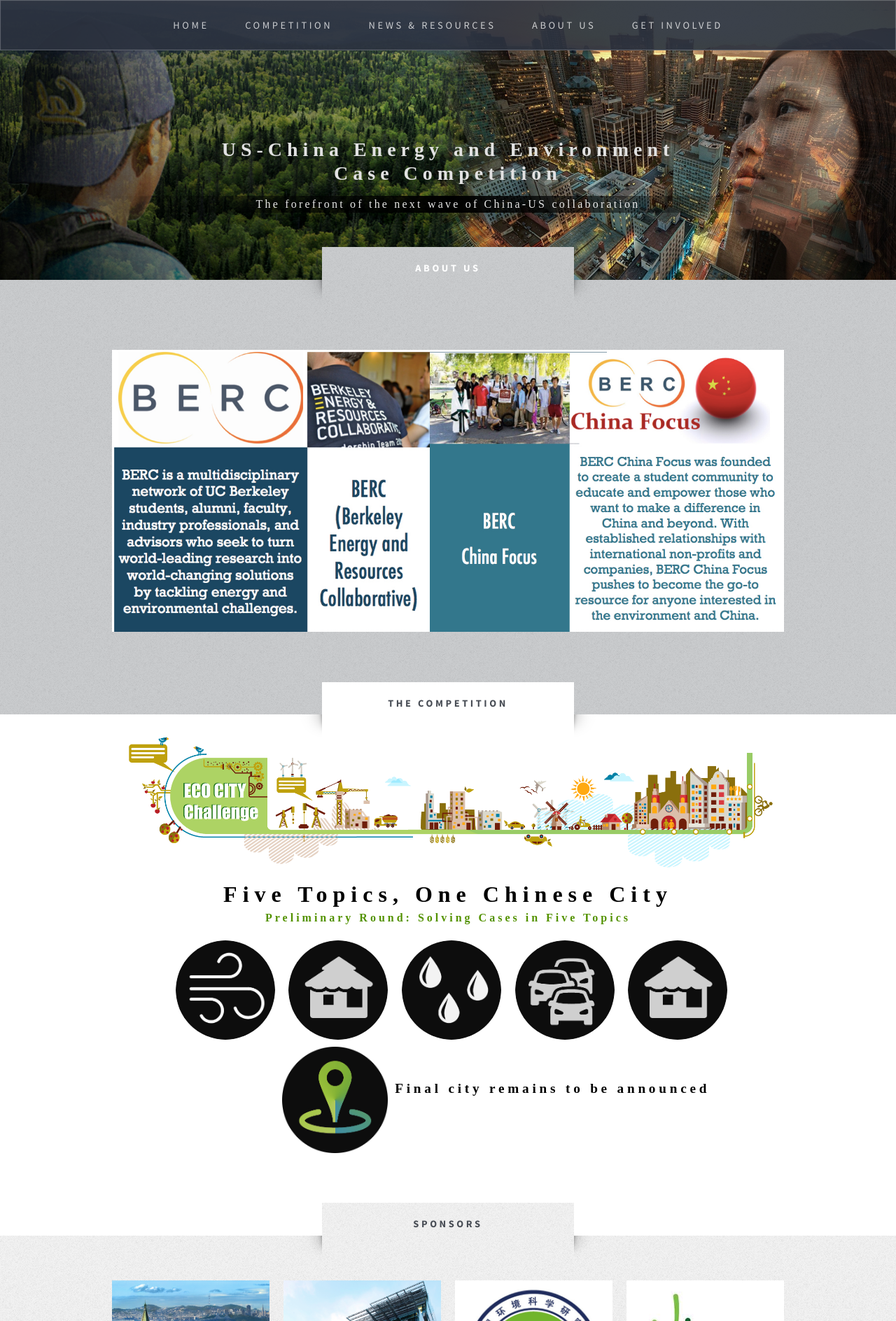
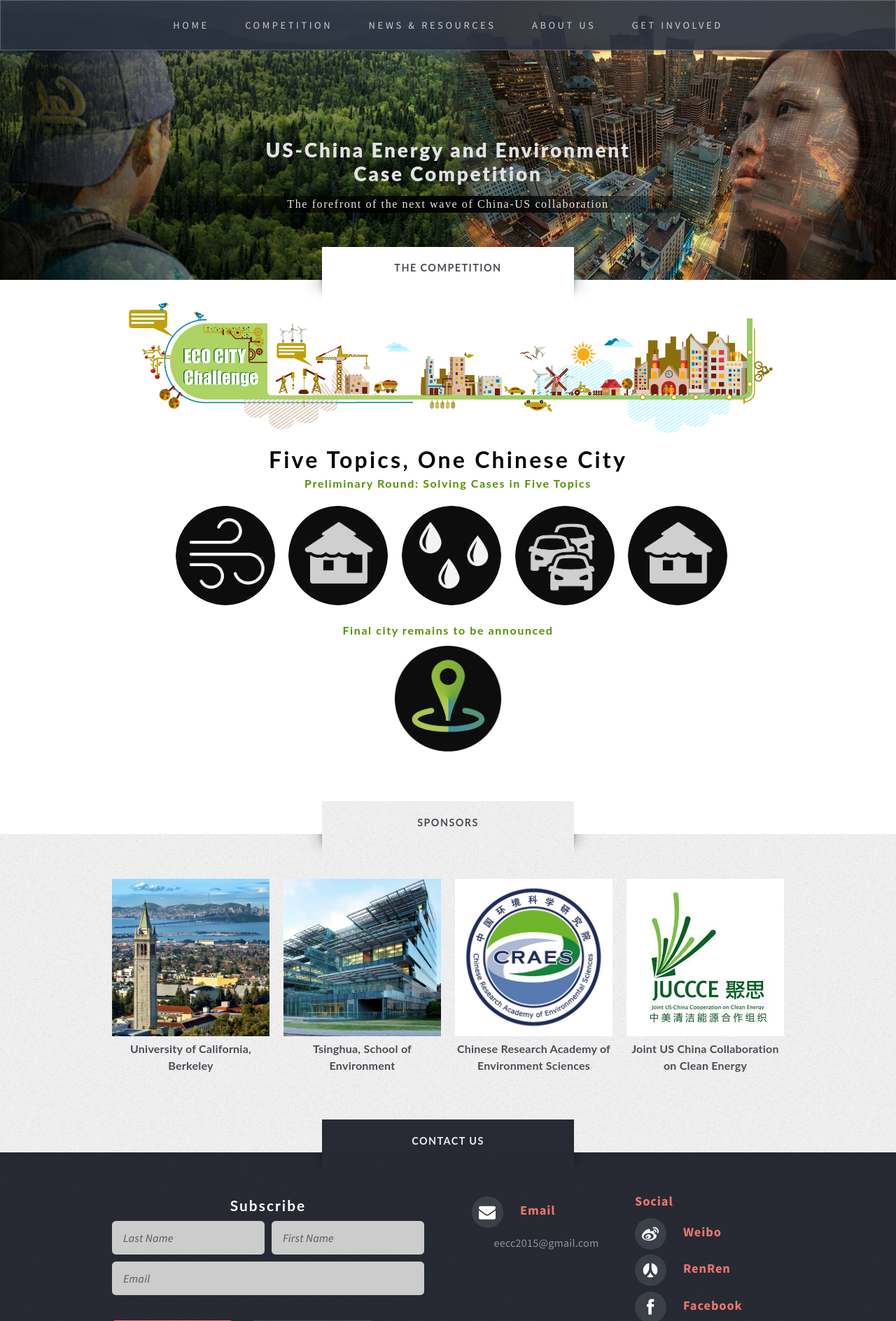
Before and after one commit to berc-web/berc_web, a Flask app: page / in a window 1280 px wide. Shown: the top 1888 px of the page at 70% size. Run offline with Flask 2, Linux system fonts and the light colour scheme.

Commit message:
hot fix 2014/04/30

```diff
--- a/static/css/style-desktop.css
+++ b/static/css/style-desktop.css
@@ -316,7 +316,7 @@
 		width: 100%;
 		text-align: center;
 		margin-top: -0.5em;
-		font-family: futura;
+		font-family: lato
 	}
 
 		.homepage #logo
@@ -328,14 +328,14 @@
 		{
 			font-size: 2em;
 			color: #e2e2e2;
-			letter-spacing: 0.25em;
+			letter-spacing: 0.1em;
 		}
 
 		#logo .byline
 		{
 			margin: 1.25em 0 0 0;
 			display: block;
-			letter-spacing: 0.2em;
+			letter-spacing: 0.1em;
 			font-size: 1em;
 			background: -webkit-linear-gradient(left,rgba(255,255,255,0),rgba(0,0,0,1), rgba(255,255,255,0)); /*Safari 5.1-6*/
 			background: -o-linear-gradient(right,rgba(255,255,255,0),rgba(0,0,0,1), rgba(255,255,255,0)); /*Opera 11.1-12*/
@@ -547,7 +547,7 @@
 			padding-left: 2em;
 		}
 		.highlight-body {
-			font-family: bodoni;
+			font-family: lato;
 		}
 
 /*********************************************************************************/
@@ -569,23 +569,23 @@
 		.main_h1 {
 			font-size: 2em;
 			color: #000000;
-			letter-spacing: 0.25em;
+			letter-spacing: 0.1em;
 			text-align: center;
-			font-family: futura;
+			font-family: lato;
 		}
 		.main_h2 {
 			font-size: 1.2em;
 			color: #000000;
-			letter-spacing: 0.25em;
+			letter-spacing: 0.1em;
 			text-align: left;
-			font-family: futura;
+			font-family: lato;
 		}
 		.main_h3 {
 			font-size: 1em;
 			color: #539200;
-			letter-spacing: 0.25em;
+			letter-spacing: 0.1em;
 			text-align: center;
-			font-family: futura;
+			font-family: lato;
 		}
 		.main_body {
 			font-family: bodoni;
@@ -652,9 +652,9 @@
 		.subscrib-h1 {
 			font-size: 1.3em;
 			color: #000000;
-			letter-spacing: 0.25em;
+			letter-spacing: 0.1em;
 			text-align: center;
-			font-family: futura;
+			font-family: lato;
 		}
 		.footer-email {
 			text-align: center;
--- a/static/css/style.css
+++ b/static/css/style.css
@@ -895,7 +895,8 @@
 			text-transform: uppercase;
 			display: block;
 			font-weight: 700;
-			letter-spacing: 0.25em;
+			letter-spacing: 0.1em;
+			font-family: lato;
 		}
 
 		.wrapper .title:before
--- a/templates/home.html
+++ b/templates/home.html
@@ -42,17 +42,6 @@
 											</ul>
 										</nav>
 								</div>
-						</div>
-					</div>
-				</div>
-			</div>
-
-			<div id="intro-wrapper" class="wrapper wrapper-style1">
-				<div class="title">About Us</div>
-				<div class="container">
-					<div class="row">
-						<div class="12u">
-							<img id="intro_img" src="../static/images/homepage/page2/Page 2background.jpg">
 						</div>
 					</div>
 				</div>
@@ -136,13 +125,15 @@
 			      	</div>
 						</div>
 					</div>
+					<br>
 					<div class="row half">
-						<div class="-3u 2u">
+						<div class="12u">
+							<h3 class="main_h3">Final city remains to be announced</h3>
+						</div>
+					</div>
+					<div class="row half">
+						<div class="-5u 2u">
 							<img class="main_img" src="../static/images/homepage/page3/city.jpg">
-						</div>
-						<div class="7u">
-							<br><br>
-							<h2 class="main_h2">Final city remains to be announced</h2>
 						</div>
 					</div>
 				</div>
@@ -272,21 +263,17 @@
 	event.preventDefault();
 	window.scrollTo(0, 0);
 });
-$("#about").click(function(event) {
+$("#competition").click(function(event) {
 	event.preventDefault();
 	window.scrollTo(0, $("#header-wrapper").height()-$("#nav-content").height()-$(".title").height()-parseInt($(".title").css("padding-top")));
 });
-$("#competition").click(function(event) {
-	event.preventDefault();
-	window.scrollTo(0, $("#header-wrapper").height()+$("#intro-wrapper").height()+parseInt($("#intro-wrapper").css("padding-top"))+parseInt($("#intro-wrapper").css("padding-bottom"))-$("#nav-content").height()-$(".title").height()-parseInt($(".title").css("padding-top")));
-});
 $("#sponsor").click(function(event) {
 	event.preventDefault();
-	window.scrollTo(0, $("#header-wrapper").height()+$("#intro-wrapper").height()+parseInt($("#intro-wrapper").css("padding-top"))+parseInt($("#intro-wrapper").css("padding-bottom"))+$("#main-wrapper").height()+parseInt($("#main-wrapper").css("padding-top"))+parseInt($("#main-wrapper").css("padding-bottom"))-$("#nav-content").height()-$(".title").height()-parseInt($(".title").css("padding-top")));
+	window.scrollTo(0, $("#header-wrapper").height()+$("#main-wrapper").height()+parseInt($("#main-wrapper").css("padding-top"))+parseInt($("#main-wrapper").css("padding-bottom"))-$("#nav-content").height()-$(".title").height()-parseInt($(".title").css("padding-top")));
 });
 $("#contact").click(function(event) {
 	event.preventDefault();
-	window.scrollTo(0, $("#header-wrapper").height()+$("#intro-wrapper").height()+parseInt($("#intro-wrapper").css("padding-top"))+parseInt($("#intro-wrapper").css("padding-bottom"))+$("#main-wrapper").height()+parseInt($("#main-wrapper").css("padding-top"))+parseInt($("#main-wrapper").css("padding-bottom"))+$("#highlights-wrapper").height()+parseInt($("#highlights-wrapper").css("padding-top"))+parseInt($("#highlights-wrapper").css("padding-bottom"))-$("#nav-content").height()-$(".title").height()-parseInt($(".title").css("padding-top")));
+	window.scrollTo(0, $("#header-wrapper").height()+$("#main-wrapper").height()+parseInt($("#main-wrapper").css("padding-top"))+parseInt($("#main-wrapper").css("padding-bottom"))+$("#highlights-wrapper").height()+parseInt($("#highlights-wrapper").css("padding-top"))+parseInt($("#highlights-wrapper").css("padding-bottom"))-$("#nav-content").height()-$(".title").height()-parseInt($(".title").css("padding-top")));
 });
 </script>
 
```
Also changed, not shown: static/css/style-mobile.css (+0 -7 lines).
